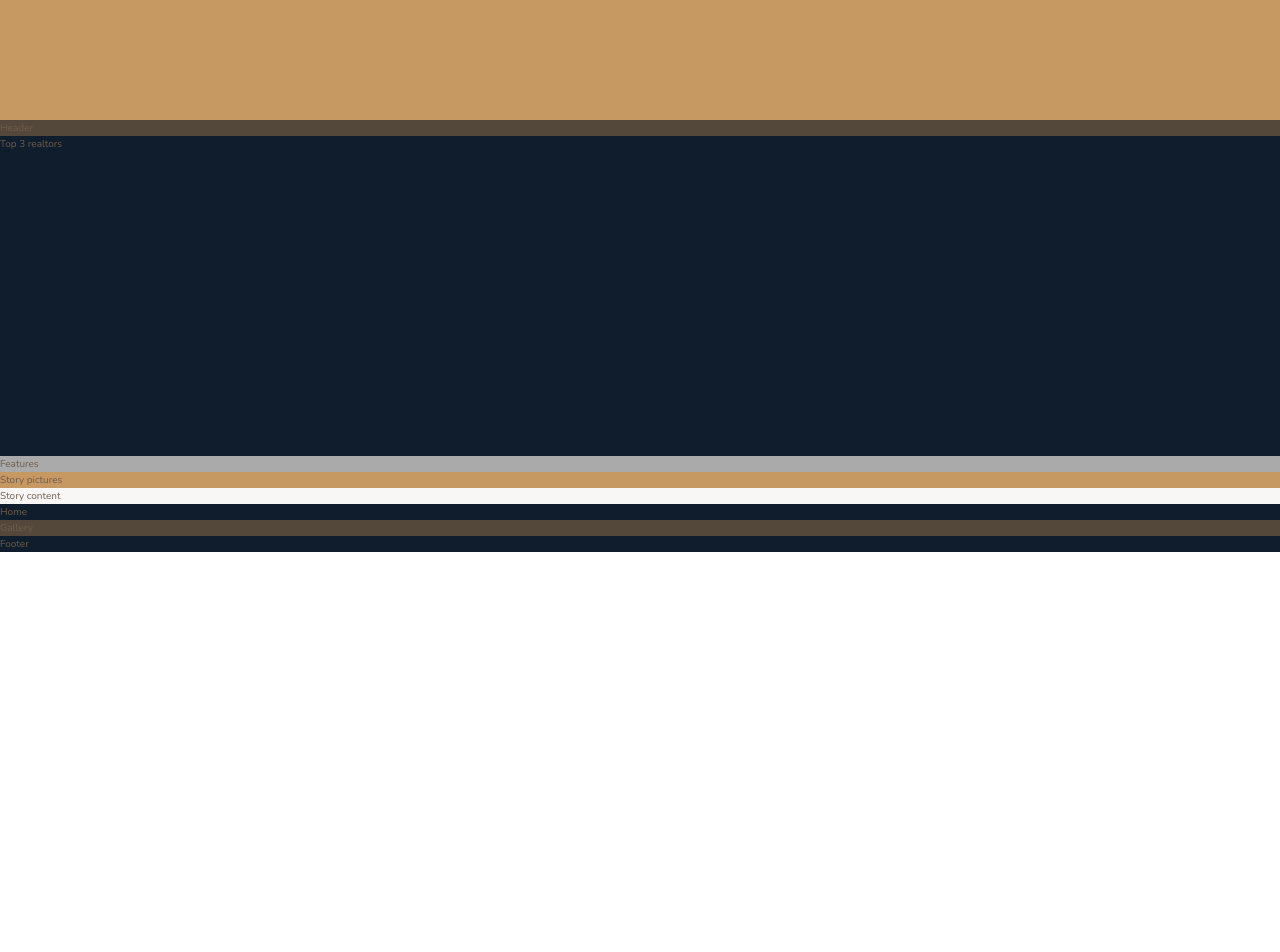
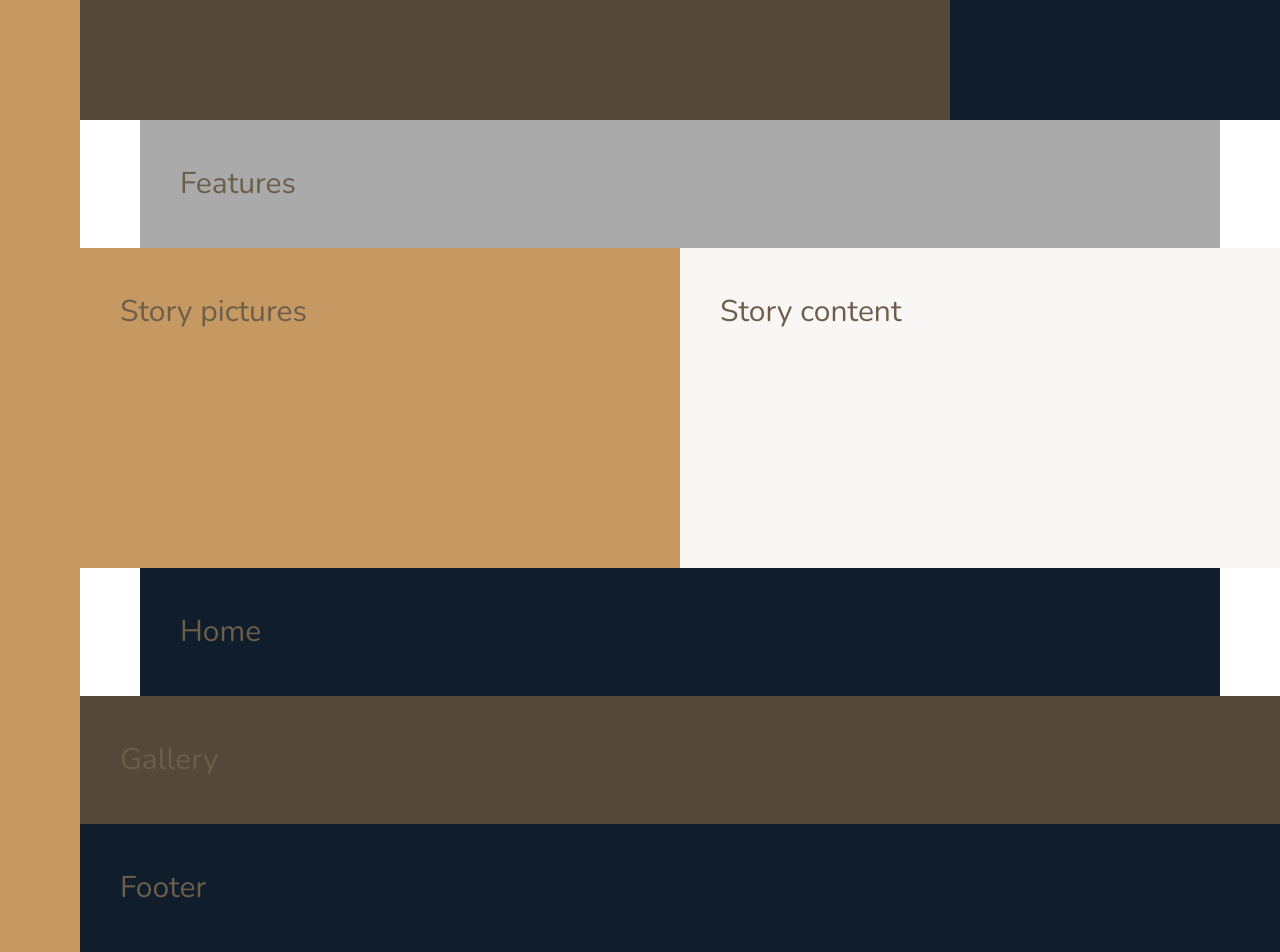
Before and after one commit to laurentiueana/nexter, a website: page index.html in a window 1280 px wide. Shown: the part 520-1472 px from the top of the page. Before the commit the page ends 1072 px from the top, so only its background shows below. Drawn offline with nearby package versions, Linux system fonts and the light colour scheme; files that its build step writes are made by us from their sources.

Commit message:
Building the overall layout - part2

```diff
--- a/sass/_base.scss
+++ b/sass/_base.scss
@@ -37,4 +37,10 @@ body {
 .container {
     display: grid;
     grid-template-rows: 80vh min-content 40vh repeat(3, min-content);
+    grid-template-columns: [sidebar-start] 8rem [sidebar-end full-start] minmax(6rem, 1fr) [center-start] repeat(8, [col-start] minmax(min-content, 14fr)[col-end]) [center-end] minmax(6rem, 1fr) [full-end];
+
+    & > * {
+        padding: 40px;
+        font-size: 3rem;
+    }
 }
--- a/sass/_features.scss
+++ b/sass/_features.scss
@@ -1,3 +1,4 @@
 .features {
     background-color: $color-grey-light-2;
+    grid-column: center-start / center-end;
 }
--- a/sass/_footer.scss
+++ b/sass/_footer.scss
@@ -1,3 +1,4 @@
 .footer {
     background-color: $color-secondary;
+    grid-column: full-start / full-end;
 }
--- a/sass/_gallery.scss
+++ b/sass/_gallery.scss
@@ -1,3 +1,4 @@
 .gallery {
     background-color: $color-grey-dark-1;
+    grid-column: full-start / full-end;
 }
--- a/sass/_header.scss
+++ b/sass/_header.scss
@@ -1,3 +1,4 @@
 .header {
     background-color: $color-grey-dark-1;
+    grid-column: full-start / col-end 6;
 }
--- a/sass/_homes.scss
+++ b/sass/_homes.scss
@@ -1,3 +1,4 @@
 .homes {
     background-color: $color-secondary;
+    grid-column: center-start / center-end;
 }
--- a/sass/_realtors.scss
+++ b/sass/_realtors.scss
@@ -1,3 +1,4 @@
 .realtors {
     background-color: $color-secondary;
+    grid-column: col-start 7 / full-end;
 }
--- a/sass/_sidebar.scss
+++ b/sass/_sidebar.scss
@@ -1,4 +1,5 @@
 .sidebar {
     background-color: $color-primary;
-
+    grid-column: sidebar-start / sidebar-end;
+    grid-row: 1  / -1;
 }
--- a/sass/_story.scss
+++ b/sass/_story.scss
@@ -1,9 +1,11 @@
 .story {
     &__pictures {
         background-color: $color-primary;
+        grid-column: full-start / col-end 4;
     }
 
     &__content {
         background-color: $color-grey-light-1;
+        grid-column: col-start 5 / full-end;
     }
 }
```
